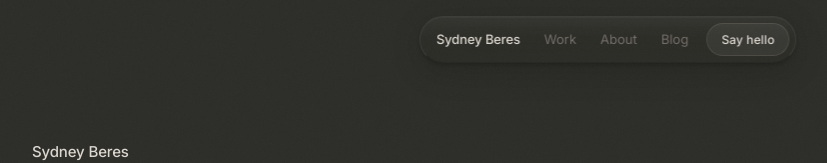
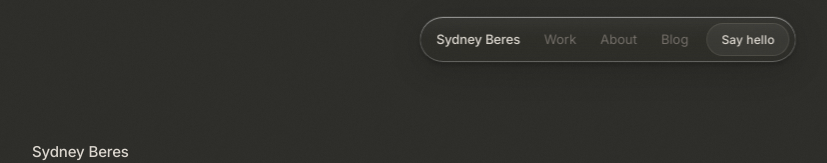
Before and after one commit to Sydneyberes/syd-app, a React (Vite) app: page / in a window 1280 px wide. Shown: the top 163 px of the page, without its empty margins (32-859 px from the left). Built offline with nearby package versions, Linux system fonts and the light colour scheme.

Commit message:
Match nav inset shadow to Figma — top and bottom inner highlights

```diff
--- a/src/index.css
+++ b/src/index.css
@@ -161,7 +161,8 @@ body::before {
   border-bottom-color: rgba(0, 0, 0, 0.12);
 
   box-shadow:
-    inset 0 1px 0 rgba(255, 255, 255, 0.03),
+    inset 0 1px 0 rgba(255, 255, 255, 0.45),
+    inset 0 -1px 0 rgba(255, 255, 255, 0.25),
     0 2px 4px rgba(0, 0, 0, 0.2),
     0 8px 32px rgba(0, 0, 0, 0.16);
 }
```
